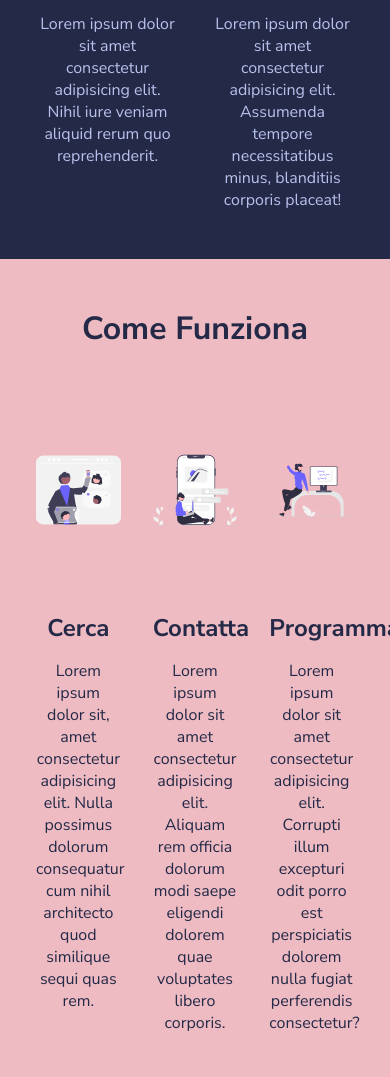
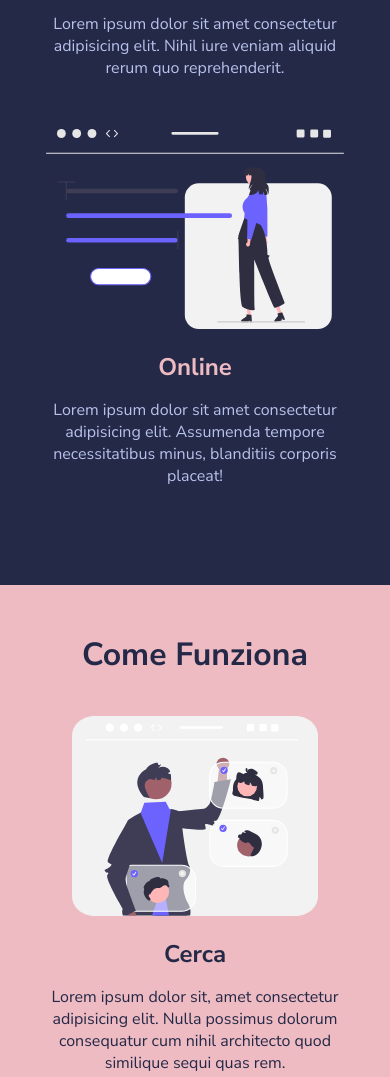
Before and after one commit to giacomofigus/html-css-resp-wannabe, a plain HTML site: page EX2-repsonsive-wannabe-starter/index.html in a window 390 px wide. Shown: the part 490-1567 px from the top of the page. Drawn offline with Linux system fonts and the light colour scheme.

Commit message:
fix! (media 480px): move width to media min-width

```diff
--- a/EX2-repsonsive-wannabe-starter/css/style.css
+++ b/EX2-repsonsive-wannabe-starter/css/style.css
@@ -76,9 +76,6 @@ img {
 }
 
 /* LESSONS SECTION */
-.lessons .col {
-    width: 50%;
-}
 
 .lessons .col img {
     height: 200px;
@@ -98,9 +95,6 @@ img {
     color: #232946;
 }
 
-.steps .col {
-    width: calc(100% / 3);
-}
 
 .steps .col img {
     height: 200px;
@@ -127,3 +121,41 @@ img {
 /************************************************
     SOLUZIONE RESPONSIVE
  ************************************************/
+@media screen and (min-width: 481px) {
+    .steps .col {
+        width: calc(100% / 3);
+    }
+
+    .lessons .col{
+        width: 50%;
+    }
+
+    /* Ho assegnato le 2 width presenti nello stile css all'interno di una query così che queste regole vengano applicate solamente per dispositivi che vanno dai 481px in poi */
+}
+
+@media  screen and (max-width: 480px) {
+    .row {
+        flex-direction: column;
+        align-items: center;
+    }
+
+    .col {
+        padding-left: 0;
+        padding-right: 0;
+        margin-bottom: 50px;
+        width: 300px;
+    }
+
+    .why-us{
+        background-color: #222222;
+        margin-bottom: 0;
+        padding-top: 30px;
+    }
+
+    .steps{
+        margin-bottom: 0;
+    }
+
+    /* Ho dato una width di 300px cosìche il paragrafo risulti stretto come screenshot; ho dato un margin bottom 0 sia a "why us" che "steps" cosìcche non appaia il background blu del body */
+
+}
```
